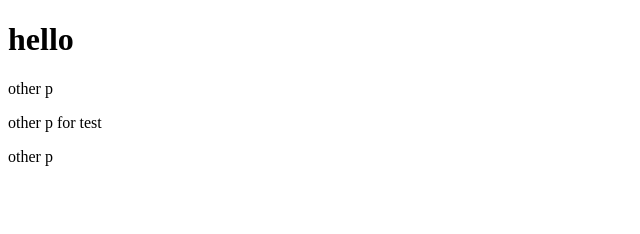
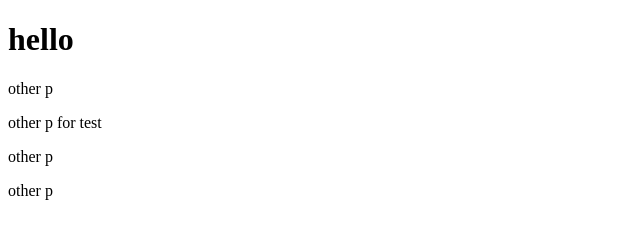
Before and after one commit to ArnoldWW/test1, a plain HTML site: page index.html in a window 1280 px wide. Shown: the full height of the page, 0-640 px from the left. Drawn offline with Linux system fonts and the light colour scheme.

Commit message:
commit for test

```diff
--- a/index.html
+++ b/index.html
@@ -11,5 +11,6 @@
     <p>other p</p>
     <p>other p for test</p>
     <p>other p</p>
+    <p>other p</p>
   </body>
 </html>
```
